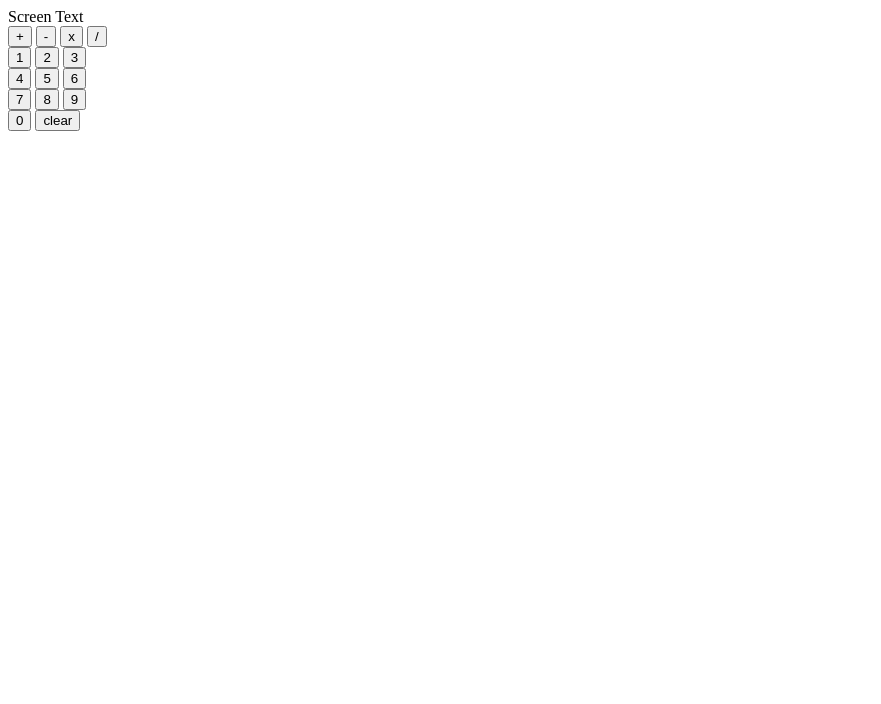
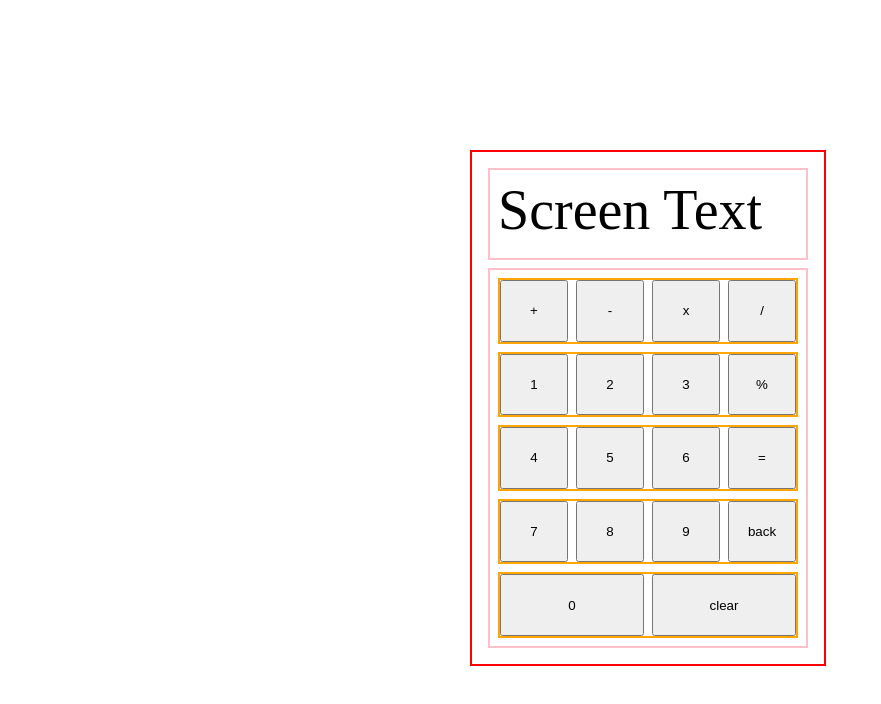
Before and after one commit to mathmas/calculator, a plain HTML site: page index.html in a window 1280 px wide. Shown: the whole page, without its empty margins (0-881 px from the left). Drawn offline with Linux system fonts and the light colour scheme.

Commit message:
feat: add base style, update html

```diff
--- a/index.html
+++ b/index.html
@@ -23,16 +23,19 @@
                     <button id="1">1</button>
                     <button id="2">2</button>
                     <button id="3">3</button>
+                    <button id="%">%</button>
                 </div>
                 <div class="line third-line">
                     <button id="4">4</button>
                     <button id="5">5</button>
                     <button id="6">6</button>
+                    <button id="=">=</button>
                 </div>
                 <div class="line forth-line">
                     <button id="7">7</button>
                     <button id="4">8</button>
                     <button id="5">9</button>
+                    <button id="back">back</button>
                 </div>
                 <div class="line fifth-line">
                     <button id="0">0</button>
--- a/style.css
+++ b/style.css
@@ -0,0 +1,47 @@
+#container {
+    width: 100vw;
+    height: 100vh;
+    display: flex;
+    justify-content: center;
+    align-items: center;
+}
+
+#calculator {
+    width: 25vw;
+    height: 60vh;
+    display: flex;
+    flex-direction: column;
+    gap: 8px;
+    border: 2px solid red;
+    padding: 16px;
+}
+
+#calculator > div {
+    border: 2px solid pink;
+    padding: 8px;
+}
+
+#screen{
+    height: 10vh;
+    font-size: 7vh;
+}
+
+#buttons{
+    height: 50vh;
+
+    display: flex;
+    flex-direction: column;
+    gap: 8px;
+}
+
+.line{
+    border: 2px solid orange;
+    flex-grow: 1;
+
+    display: flex;
+    gap: 8px;
+}
+
+button{
+    flex: 1;
+}
```
